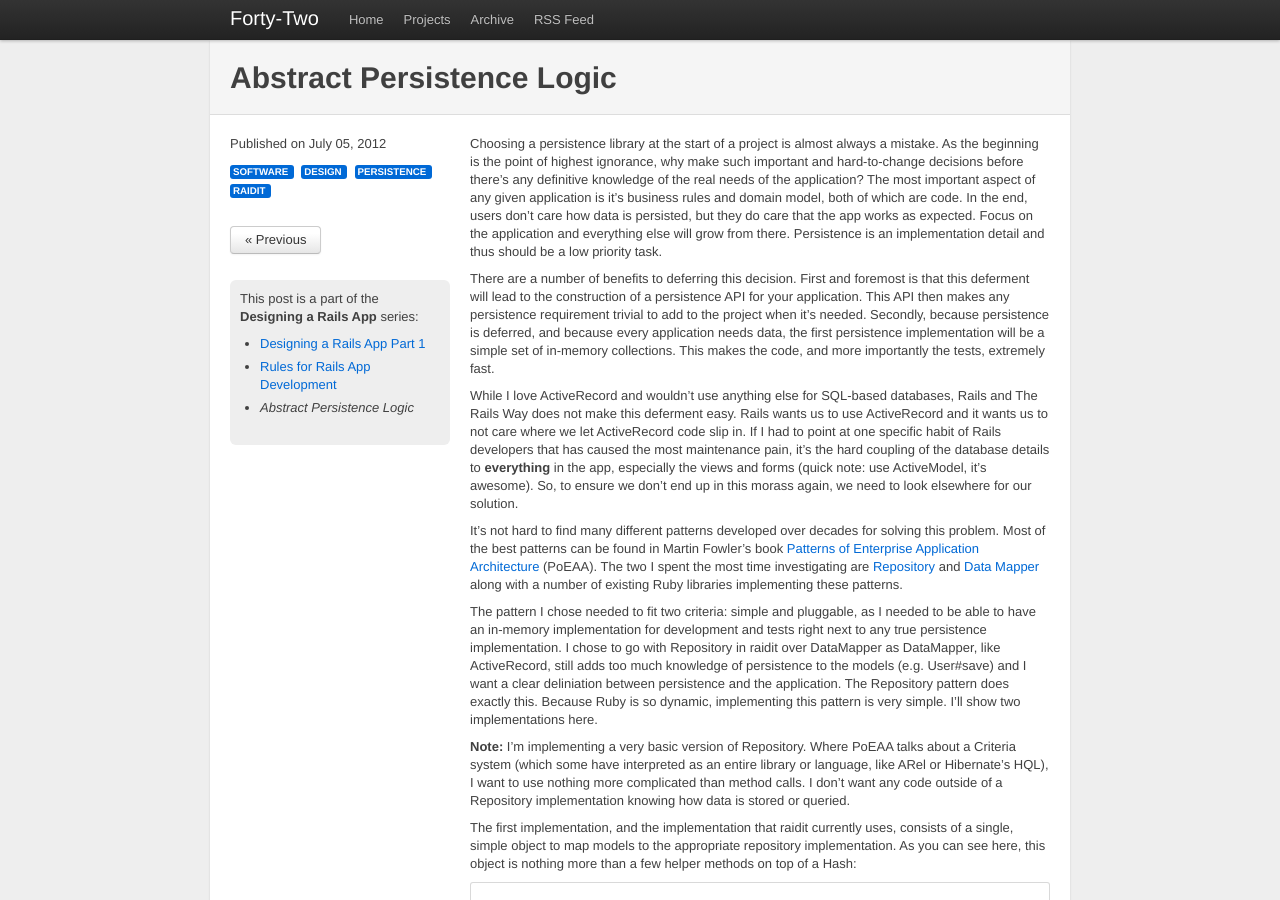
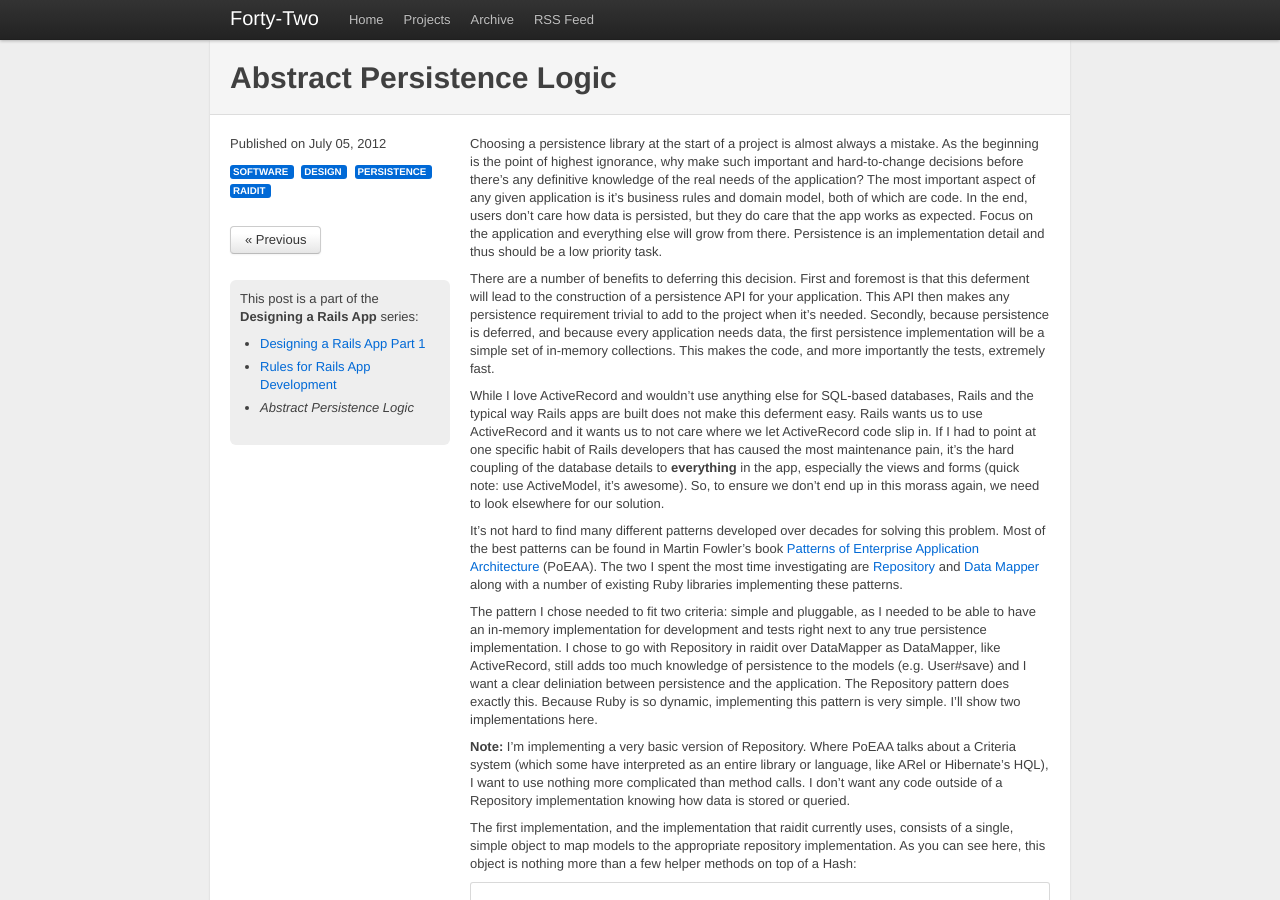
Before and after one commit to jasonroelofs/website, a Jekyll site: the page built from _posts/2012-07-05-next_post.markdown, in a window 1280 px wide and 900 px high. Built offline with Jekyll 4.4.1, drawn with Linux system fonts in a browser that asks for light colours; Markdown is read by kramdown in place of the engine named in the settings; comment, search, counter and statistics services are not loaded.

Commit message:
Remove 'The Rails Way' as that's become more nebulous

```diff
--- a/_posts/2012-07-05-next_post.markdown
+++ b/_posts/2012-07-05-next_post.markdown
@@ -14,7 +14,7 @@ Choosing a persistence library at the start of a project is almost always a mist
 
 There are a number of benefits to deferring this decision. First and foremost is that this deferment will lead to the construction of a persistence API for your application. This API then makes any persistence requirement trivial to add to the project when it's needed. Secondly, because persistence is deferred, and because every application needs data, the first persistence implementation will be a simple set of in-memory collections. This makes the code, and more importantly the tests, extremely fast.
 
-While I love ActiveRecord and wouldn't use anything else for SQL-based databases, Rails and The Rails Way does not make this deferment easy. Rails wants us to use ActiveRecord and it wants us to not care where we let ActiveRecord code slip in. If I had to point at one specific habit of Rails developers that has caused the most maintenance pain, it's the hard coupling of the database  details to **everything** in the app, especially the views and forms (quick note: use ActiveModel, it's awesome). So, to ensure we don't end up in this morass again, we need to look elsewhere for our solution.
+While I love ActiveRecord and wouldn't use anything else for SQL-based databases, Rails and the typical way Rails apps are built does not make this deferment easy. Rails wants us to use ActiveRecord and it wants us to not care where we let ActiveRecord code slip in. If I had to point at one specific habit of Rails developers that has caused the most maintenance pain, it's the hard coupling of the database  details to **everything** in the app, especially the views and forms (quick note: use ActiveModel, it's awesome). So, to ensure we don't end up in this morass again, we need to look elsewhere for our solution.
 
 It's not hard to find many different patterns developed over decades for solving this problem. Most of the best patterns can be found in Martin Fowler's book [Patterns of Enterprise Application Architecture](http://martinfowler.com/books/eaa.html) (PoEAA). The two I spent the most time investigating are [Repository](http://martinfowler.com/eaaCatalog/repository.html) and [Data Mapper](http://martinfowler.com/eaaCatalog/dataMapper.html) along with a number of existing Ruby libraries implementing these patterns.
 
```
